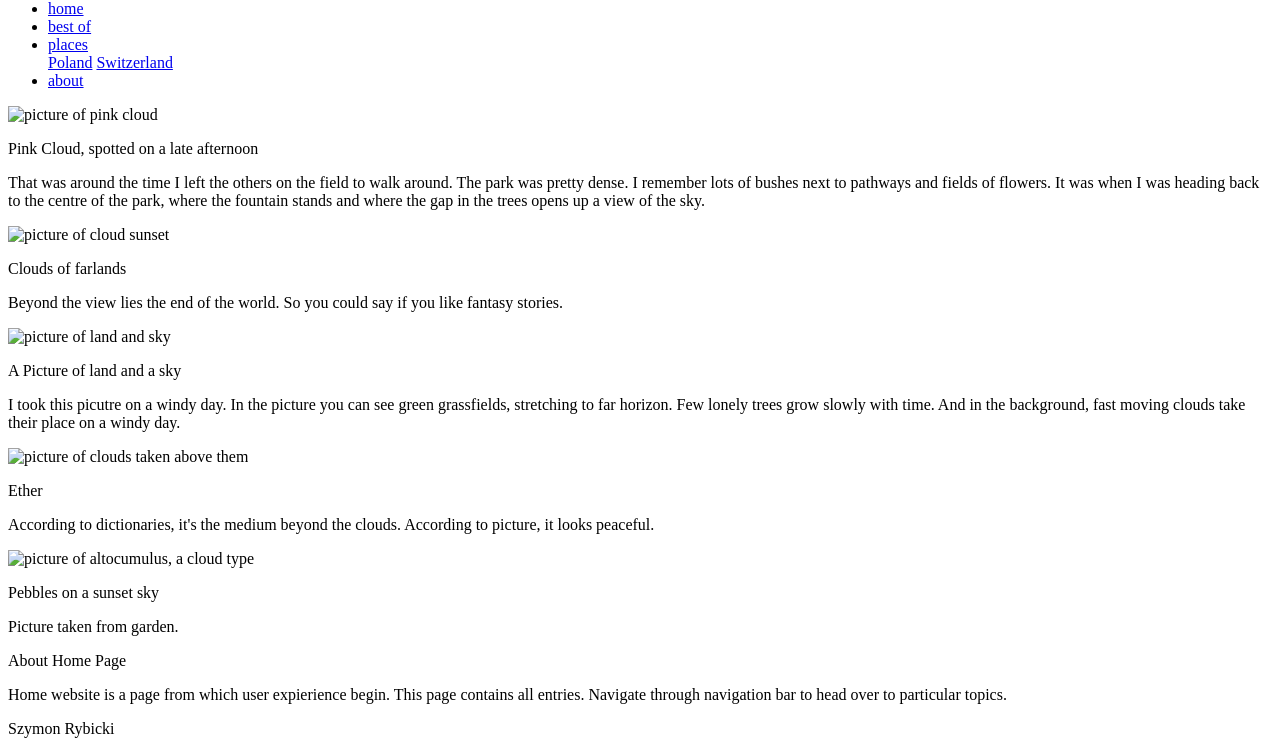
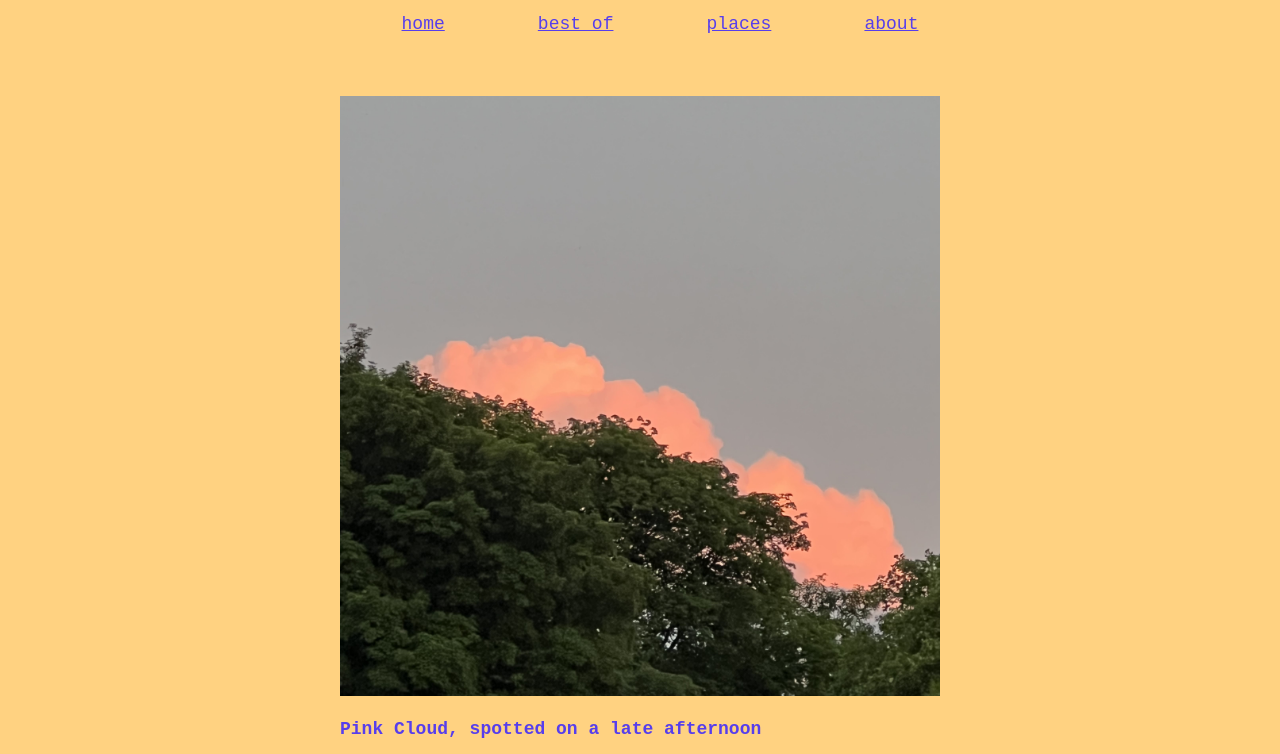
Before and after one commit to sleepz103/Cloud-Station, a plain HTML site: page index.html in a window 1280 px wide. Shown: the part 50-804 px from the top of the page. Drawn offline with Linux system fonts and the light colour scheme.

Commit message:
update 2 no root

```diff
--- a/index.html
+++ b/index.html
@@ -7,8 +7,8 @@
     <link rel="preconnect" href="https://fonts.googleapis.com">
     <link rel="preconnect" href="https://fonts.gstatic.com" crossorigin>
     <link rel="stylesheet" href="https://fonts.googleapis.com/css2?family=Inconsolata:wght@200..900&display=swap">
-    <link rel="stylesheet" href="/Cloud Station/styles/layout.css">
-    <link rel="stylesheet" href="/Cloud Station/styles/design.css">
+    <link rel="stylesheet" href="styles/layout.css">
+    <link rel="stylesheet" href="styles/design.css">
 </head>
 <body>
     <header>
@@ -16,37 +16,37 @@
     </header>
     <nav>
         <ul>
-            <li><a href="/Cloud Station/index.html">home</a></li>
-            <li><a href="/Cloud Station/pages/best_of.html">best of</a></li>
+            <li><a href="index.html">home</a></li>
+            <li><a href="pages/best_of.html">best of</a></li>
             <li class="dropdown_container">
-                <a href="/Cloud Station/pages/places.html">places</a>
+                <a href="pages/places.html">places</a>
                 <div class="dropdown_content">
-                    <a href="/Cloud Station/pages/places/poland.html">Poland</a>
-                    <a href="/Cloud Station/pages/places/switzerland.html">Switzerland</a>
+                    <a href="pages/places/poland.html">Poland</a>
+                    <a href="pages/places/switzerland.html">Switzerland</a>
                 </div>
             </li>
-            <li><a href="/Cloud Station/pages/about.html">about</a></li>
+            <li><a href="pages/about.html">about</a></li>
         </ul>
     </nav>
     <main>
 
-        <img src="/Cloud Station/images/pink_cloud.jpg" alt="picture of pink cloud">
+        <img src="images/pink_cloud.jpg" alt="picture of pink cloud">
         <p class="title">Pink Cloud, spotted on a late afternoon</p>
         <p>That was around the time I left the others on the field to walk around. The park was pretty dense. I remember lots of bushes next to pathways and fields of flowers. It was when I was heading back to the centre of the park, where the fountain stands and where the gap in the trees opens up a view of the sky.</p>
 
-        <img src="/Cloud Station/images/cloud_sunset.jpg" alt="picture of cloud sunset">
+        <img src="images/cloud_sunset.jpg" alt="picture of cloud sunset">
         <p class="title">Clouds of farlands</p>
         <p>Beyond the view lies the end of the world. So you could say if you like fantasy stories.</p>
 
-        <img src="/Cloud Station/images/land_on_earth.jpg" alt="picture of land and sky">
+        <img src="images/land_on_earth.jpg" alt="picture of land and sky">
         <p class="title">A Picture of land and a sky</p>
         <p>I took this picutre on a windy day. In the picture you can see green grassfields, stretching to far horizon. Few lonely trees grow slowly with time. And in the background, fast moving clouds take their place on a windy day.</p>
 
-        <img src="/Cloud Station/images/land_on_clouds.jpg" alt="picture of clouds taken above them">
+        <img src="images/land_on_clouds.jpg" alt="picture of clouds taken above them">
         <p class="title">Ether</p>
         <p>According to dictionaries, it's the medium beyond the clouds. According to picture, it looks peaceful.</p>
 
-        <img src="/Cloud Station/images/altocumulus.jpg" alt="picture of altocumulus, a cloud type">
+        <img src="images/altocumulus.jpg" alt="picture of altocumulus, a cloud type">
         <p class="title">Pebbles on a sunset sky</p>
         <p>Picture taken from garden.</p>
 
```
Also changed, not shown: pages/about.html (+8 -8 lines), pages/best_of.html (+10 -10 lines), pages/places.html (+10 -10 lines), pages/places/poland.html (+10 -10 lines), pages/places/switzerland.html (+9 -9 lines).
